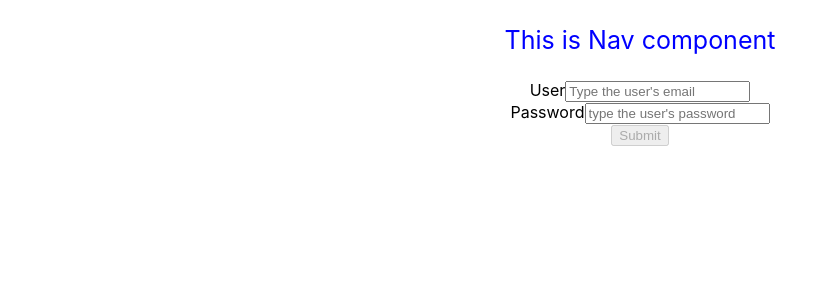
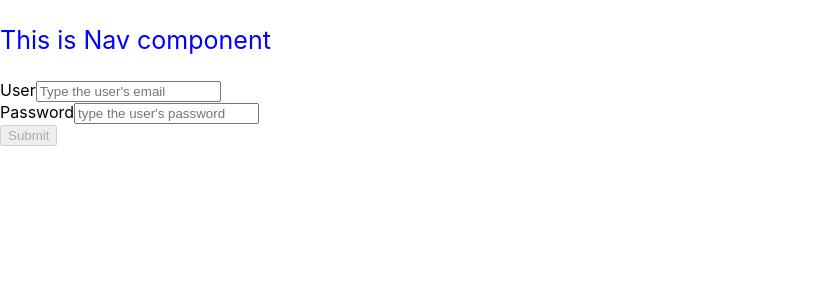
Before and after one commit to tonykieling/user_project-frontend, a React (Create React App) app: page / in a window 1280 px wide. Shown: the top 300 px of the page, without its empty margins (0-838 px from the left). Built offline with nearby package versions, Linux system fonts and the light colour scheme.

Commit message:
doing login

```diff
--- a/src/App.js
+++ b/src/App.js
@@ -1,14 +1,28 @@
-import React from 'react';
 // import { BrowserRouter as Router, Route, Link } from "react-router-dom";
-import './App.css';
-import Home from './components/Home.js'
+// import './App.css';
+import Home from './components/Home.js';
+import Login from './components/Login.js';
 
-function App() {
-  return (
-    <div className="App">
-      <Home />
-    </div>
-  );
+import React, { Component } from 'react'
+
+
+export default class App extends Component {
+
+  constructor(props) {
+    super(props);
+    this.state = {
+      userLogged: false
+    };
+  }
+
+  render() {
+      return (
+        <div className="App">
+          {this.state.userLogged?
+            (<Home />) :
+            (<Login />)
+          }
+      </div>
+    );
+  }
 }
-
-export default App;
--- a/src/components/Home.js
+++ b/src/components/Home.js
@@ -1,75 +1,75 @@
-// import React from 'react'
-import Nav from './Nav.js'
+// // import React from 'react'
+// import Nav from './Nav.js'
 
-import React, { Component } from 'react'
+// import React, { Component } from 'react'
 
 
-export default class Home extends Component {
-  // constructor(props){
-  //   super(props);
-  //   this.
-    state = {
-      email: "",
-      passwd: ""
-    }
-  // }
+// export default class Home extends Component {
+//   // constructor(props){
+//   //   super(props);
+//   //   this.
+//     state = {
+//       email: "",
+//       password: ""
+//     }
+//   // }
 
-  handleChange = e => {
-    // console.log("email: ", e.target.value);
-    this.setState({
-      email: e.target.value
-    });
-  }
+//   handleChange = e => {
+//     console.log(`${e.target.name}: ", ${e.target.value}`);
+//     this.setState({
+//       [e.target.name]: e.target.value
+//     });
+//   }
 
-  handleP = e => {
-    console.log("password: ", e.target.value);
-    this.setState({
-      passwd: e.target.value
-    });
-  }
+//   // handleP = e => {
+//   //   console.log("password: ", e.target.value);
+//   //   this.setState({
+//   //     passwd: e.target.value
+//   //   });
+//   // }
 
-  handleSubmit = e => {
-    e.preventDefault();
-    console.log("e.target: ", e.target);
-    console.log("this.state: ", this.state)
-  }
+//   handleSubmit = e => {
+//     e.preventDefault();
+//     console.log("e.target: ", e.target);
+//     console.log("this.state: ", this.state)
+//   }
 
-  isValid = () => {
-    if (this.state.email === "")
-      return false;
-    return true;
-  }
+//   isValid = () => {
+//     if (this.state.email === "")
+//       return false;
+//     return true;
+//   }
 
-  render() {
-    return (
-      <div>
-        <Nav />
+//   render() {
+//     return (
+//       <div>
+//         <Nav />
 
-        <form onSubmit={this.handleSubmit}>
-          <label>User</label>
-          <input
-            type="text"
-            name="email"
-            onChange={this.handleChange}
-            value={this.state.email}
-            placeholder="Type the user's email">
-          </input>
-          <br />
-          <label>Password</label>
-          <input
-            type="password"
-            name="password"
-            placeholder="type the user's password"
-            value={this.state.passwd}
-            onChange={this.handleP}
-            >
-          </input>
-          <br />
-          <button disabled={!this.isValid()}>Submit</button>
-        </form>
+//         <form onSubmit={this.handleSubmit}>
+//           <label>User</label>
+//           <input
+//             type="text"
+//             name="email"
+//             onChange={this.handleChange}
+//             value={this.state.email}
+//             placeholder="Type the user's email">
+//           </input>
+//           <br />
+//           <label>Password</label>
+//           <input
+//             type="password"
+//             name="password"
+//             placeholder="type the user's password"
+//             value={this.state.passwd}
+//             onChange={this.handleChange}
+//             >
+//           </input>
+//           <br />
+//           <button disabled={!this.isValid()}>Submit</button>
+//         </form>
 
 
-      </div>
-    )
-  }
-}
+//       </div>
+//     )
+//   }
+// }
--- a/src/components/Login.js
+++ b/src/components/Login.js
@@ -0,0 +1,75 @@
+// import React from 'react'
+import Nav from './Nav.js'
+
+import React, { Component } from 'react'
+
+
+export default class Home extends Component {
+  // constructor(props){
+  //   super(props);
+  //   this.
+    state = {
+      email: "",
+      password: ""
+    }
+  // }
+
+  handleChange = e => {
+    console.log(`${e.target.name}: ", ${e.target.value}`);
+    this.setState({
+      [e.target.name]: e.target.value
+    });
+  }
+
+  // handleP = e => {
+  //   console.log("password: ", e.target.value);
+  //   this.setState({
+  //     passwd: e.target.value
+  //   });
+  // }
+
+  handleSubmit = e => {
+    e.preventDefault();
+    console.log("e.target: ", e.target);
+    console.log("this.state: ", this.state)
+  }
+
+  isValid = () => {
+    if (this.state.email === "")
+      return false;
+    return true;
+  }
+
+  render() {
+    return (
+      <div>
+        <Nav />
+
+        <form onSubmit={this.handleSubmit}>
+          <label>User</label>
+          <input
+            type="text"
+            name="email"
+            onChange={this.handleChange}
+            value={this.state.email}
+            placeholder="Type the user's email">
+          </input>
+          <br />
+          <label>Password</label>
+          <input
+            type="password"
+            name="password"
+            placeholder="type the user's password"
+            value={this.state.passwd}
+            onChange={this.handleChange}
+            >
+          </input>
+          <br />
+          <button disabled={!this.isValid()}>Submit</button>
+        </form>
+
+
+      </div>
+    )
+  }
+}
--- a/src/components/Nav.js
+++ b/src/components/Nav.js
@@ -1,13 +1,22 @@
-import React, { Component } from 'react'
+// import React, { Component } from 'react'
 
-export class Nav extends Component {
-  render() {
-    return (
-      <div>
-        <p style={{color: "blue", fontSize: 25, fontStyle: "bold"}}>This is Nav component</p>
-      </div>
-    )
-  }
+// export class Nav extends Component {
+//   render() {
+//     return (
+//       <div>
+//         <p style={{color: "blue", fontSize: 25, fontStyle: "bold"}}>This is Nav component</p>
+//       </div>
+//     )
+//   }
+// }
+// export default Nav
+
+import React from 'react'
+
+export default function Nav() {
+  return (
+    <div>
+      <p style={{color: "blue", fontSize: 25, fontStyle: "bold"}}>This is Nav component</p>
+    </div>
+  )
 }
-
-export default Nav
```
